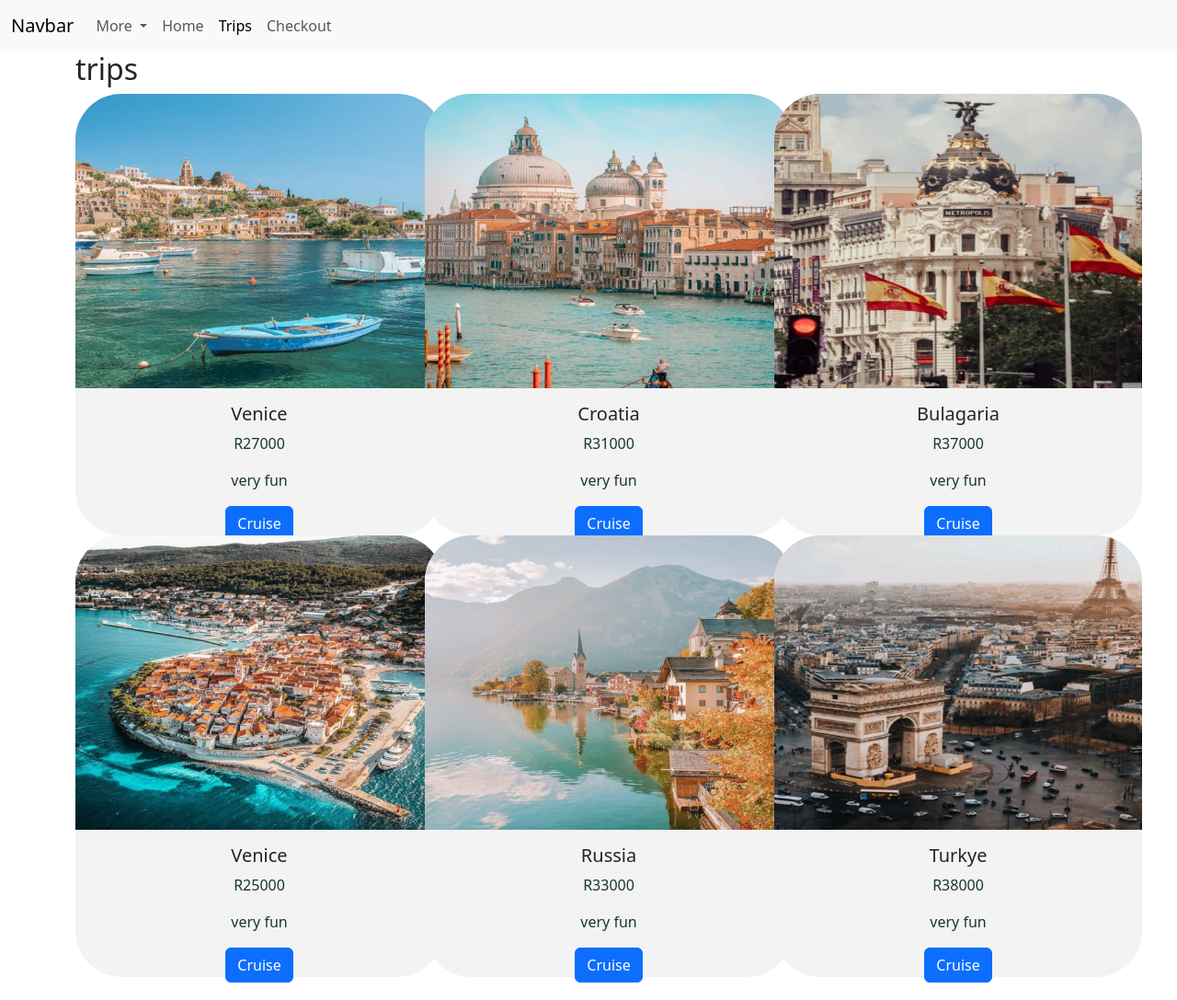
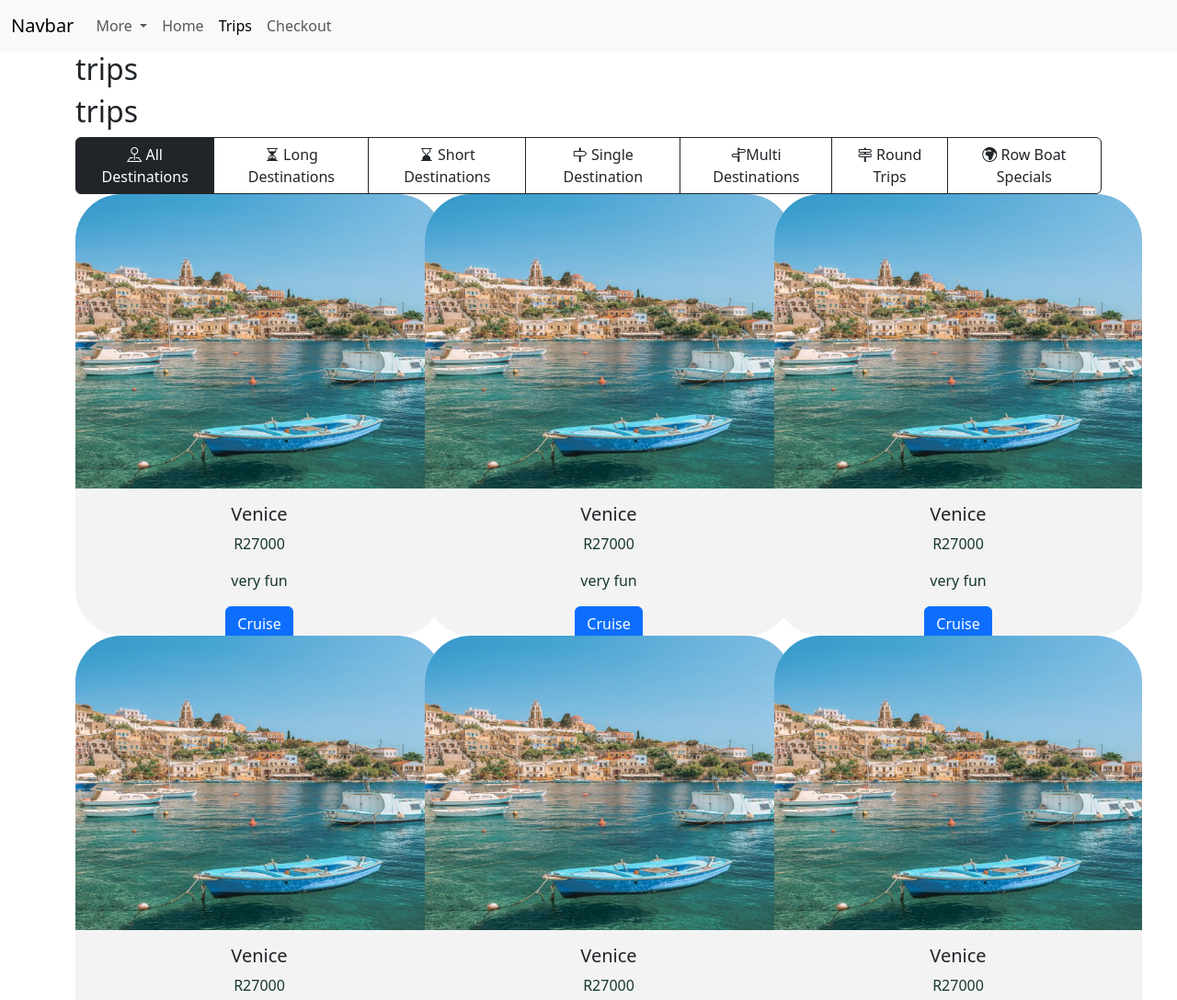
Before and after one commit to jadeswanepoel/T3_Marina_Cruise_Jade_Swanepoel_231157, a plain HTML site: page trips.html in a window 1280 px wide. Shown: the top 1087 px of the page at 92% size. Drawn offline with nearby package versions, Linux system fonts and the light colour scheme; no server answers.

Commit message:
rewatching classes

```diff
--- a/scripts/main.js
+++ b/scripts/main.js
@@ -2,46 +2,65 @@
 // -------------------------------------------------------------------
 // trips array
 // ------------------------------------------------------------------
+
+
 const arrTrips = [
     {
         name: "Venice",
         price: "R27000",
         description: "very fun",
-        image: "card 1.png"
+        image: "card 1.png",
+        destinationDuration: "all",
+        origin: "Venice"
     },
     {
         name: "Croatia",
         price: "R31000",
         description: "very fun",
-        image: "card 2.png"
+        image: "card 2.png",
+        destinationDuration: "long",
+        origin: "Croatia"
     },
     {
-        name: "Bulagaria",
+        name: "Bulgaria",
         price: "R37000",
         description: "very fun",
-        image: "card 3.png"
+        image: "card 3.png",
+        destinationDuration: "short",
+        origin: "Bulgaria"
     },
     {
         name: "Venice",
         price: "R25000",
         description: "very fun",
-        image: "card 4.png"
+        image: "card 4.png",
+        destinationDuration: "single",
+        origin: "Venice"
+
     },
     {
         name: "Russia",
         price: "R33000",
         description: "very fun",
-        image: "card 5.png"
+        image: "card 5.png",
+        destinationDuration: "multi",
+        origin: "Russia"
     },
     {
         name: "Turkye",
         price: "R38000",
         description: "very fun",
-        image: "card 6.png"
+        image: "card 6.png",
+        destinationDuration: "round",
+        origin: "Turkye"
     },
 
 
  ];
+
+
+ let appliedFilter = "";
+
 
 
 
@@ -57,23 +76,40 @@ $(document).ready(function(){
 // trips page
 // ------------------------------------------------------------------
 
-loadTrips();
+loadTrips(arrTrips);
 
 
 });
 
 
 // --------------------------------------------------------------------------
-// load all trips
+// load trips
 // -------------------------------------------------------------------------
-function loadTrips() {
+function loadTrips(tripsToShow) {
 
-    console.log(arrTrips);
+    $("#tripsContainer").empty();
 
-    for (let i = 0; i < arrTrips.length; i++) {
-        const trips = arrTrips [i];
 
-        console.log(trips.name);
+
+    for (let i = 0; i < tripsToShow.length; i++) {
+        const trips = tripsToShow [i];
+
+
+        $.ajax({
+            type:"GET",
+            url:"https://api.openweathermap.org/data/2.5/weather?q=" + trips.origin + "&appid=74d12cf5d5014d359a25eaa1e534a442",
+            success: function(data){
+
+                data = data
+
+                console.log(data);
+            }
+        }).done(function(){
+
+
+            $(currentChild).find("#newTemp").text("OriginTemp:" + Math.round(tempData.main.temp -273) + "C");
+
+        })
 
 
         // 1 select trips container and add trips card
@@ -90,6 +126,7 @@ function loadTrips() {
 
         // hide description text from trips card
         $(currentChild).find("#descriptionText").hide();
+        $(currentChild).find("#newTemp").hide();
 
 
     };
@@ -97,6 +134,35 @@ function loadTrips() {
 
 
 };
+
+// --------------------------------------------------------------------------
+// when filter is selected
+// -------------------------------------------------------------------------
+$("input[name='filterRadio']").click(function(){
+    appliedFilter = $(this).attr('value');
+
+    console.log(appliedFilter);
+    filterSortTrips();
+
+});
+
+function filterSortTrips(){
+
+    let filteredSortedArrTrips = [];
+
+    // filtering trips
+    if (appliedFilter){
+        filteredSortedArrTrips = arrTrips.filter(trips => trips.longDuration == appliedFilter)
+    } else {
+        filteredSortedArrTrips = arrTrips;
+    }
+
+    console.log(filteredSortedArrTrips);
+
+    loadTrips(filteredSortedArrTrips);
+}
+
+
 
 
 
@@ -110,8 +176,27 @@ $("#tripsContainer").on('click', '.card', function() {
 $(this).find("#priceText").toggle();
 
 $(this).find("#descritionText").toggle();
+$(this).find("#newTemp").toggle();
 
 // resize image to fit original content
 $(this).find("card-img-top").toggleClass("small");
 
+
+});
+
+
+$(document).ready(function(){
+
+    $.ajax({
+        type:"GET",
+        url:"https://api.openweathermap.org/data/2.5/weather?q=Venice&appid=74d12cf5d5014d359a25eaa1e534a442",
+        success: function(data){
+
+            data = data
+
+            console.log(data);
+        }
+    }).done(function(){
+        $("#tempdata").html(tempData.main.temp)
+    })
 })
--- a/styles/main.css
+++ b/styles/main.css
@@ -1,3 +1,5 @@
+@import url("https://cdn.jsdelivr.net/npm/bootstrap-icons@1.10.5/font/bootstrap-icons.css");
+
 /* ---------------------------------------------------------- */
 /* home page */
 .hero-image{
--- a/trips.html
+++ b/trips.html
@@ -3,7 +3,7 @@
   <head>
     <meta charset="utf-8">
     <meta name="viewport" content="width=device-width, initial-scale=1">
-    <title>Plant Shop - Browse</title>
+    <title>Marina Cruise-Trips</title>
 
     <!-- Style Sheets -->
     <link href="https://cdn.jsdelivr.net/npm/bootstrap@5.3.0/dist/css/bootstrap.min.css" rel="stylesheet" integrity="sha384-9ndCyUaIbzAi2FUVXJi0CjmCapSmO7SnpJef0486qhLnuZ2cdeRhO02iuK6FUUVM" crossorigin="anonymous">
@@ -52,8 +52,44 @@
       <!-- header -->
       <h2>trips</h2>
 
+      <h2 id="tempdata">trips</h2>
+
+      <!-- filter and sorting -->
+      <div class="row">
+
+        <!-- radio buttons for filtering -->
+        <div class="btn-group " role="group" >
+          <input type="radio" class="btn-check" name="filterRadio" id="allDestinationsFilter" value="" autocomplete="off" checked>
+          <label class="btn btn-outline-dark" for="allDestinationsFilter"><i class="bi bi-pin-map"></i> All Destinations</label>
+
+          <input type="radio" class="btn-check" name="filterRadio" id="longDestinationsFilter" value="long" autocomplete="off">
+          <label class="btn btn-outline-dark" for="longDestinationsFilter"><i class="bi bi-hourglass-split"></i> Long Destinations</label>
+
+          <input type="radio" class="btn-check" name="filterRadio" id="shortDestinationsFilter" value="short" autocomplete="off">
+          <label class="btn btn-outline-dark" for="shortDestinationsFilter"><i class="bi bi-hourglass-bottom"></i> Short Destinations</label>
+
+          <input type="radio" class="btn-check" name="filterRadio" id="singleDestinationsFilter" value="single" autocomplete="off">
+          <label class="btn btn-outline-dark" for="singleDestinationsFilter"><i class="bi bi-signpost"></i> Single Destination</label>
+
+          <input type="radio" class="btn-check" name="filterRadio" id="multiDestinationsFilter" value="multi" autocomplete="off">
+          <label class="btn btn-outline-dark" for="multiDestinationsFilter"><i class="bi bi-signpost-split"></i>Multi Destinations</label>
+
+          <input type="radio" class="btn-check" name="filterRadio" id="roundTripsFilter" value="round" autocomplete="off">
+          <label class="btn btn-outline-dark" for="roundTripsFilter"><i class="bi bi-signpost-2"></i> Round Trips</label>
+
+          <input type="radio" class="btn-check" name="filterRadio" id="rowBoatSpecialsFilter" value="row" autocomplete="off">
+          <label class="btn btn-outline-dark" for="rowBoatSpecialsFilter"><i class="bi bi-globe-europe-africa"></i> Row Boat Specials</label>
+        </div>
+      </div>
+
       <!-- list of trip cards -->
       <div class="row" py-20 gy-5 id="tripsContainer">
+
+
+
+
+      </div>
+    </div>
 
 
     <template id="tripsCardTemplate">
@@ -66,6 +102,7 @@
             <h5 class="card-title" id="nameText">Venice</h5>
             <p class="card-text" id="priceText">R27000</p>
             <p class="card-text" id="descritionText">very fun</p>
+            <p class="card-text" id="newTemp"></p>
             <a href="#" class="btn btn-primary">Cruise</a>
           </div>
         </div>
@@ -73,9 +110,6 @@
 
 
     </template>
-
-      </div>
-    </div>
 
 
 
```
Lines whose indentation alone changed are shown as unchanged.
